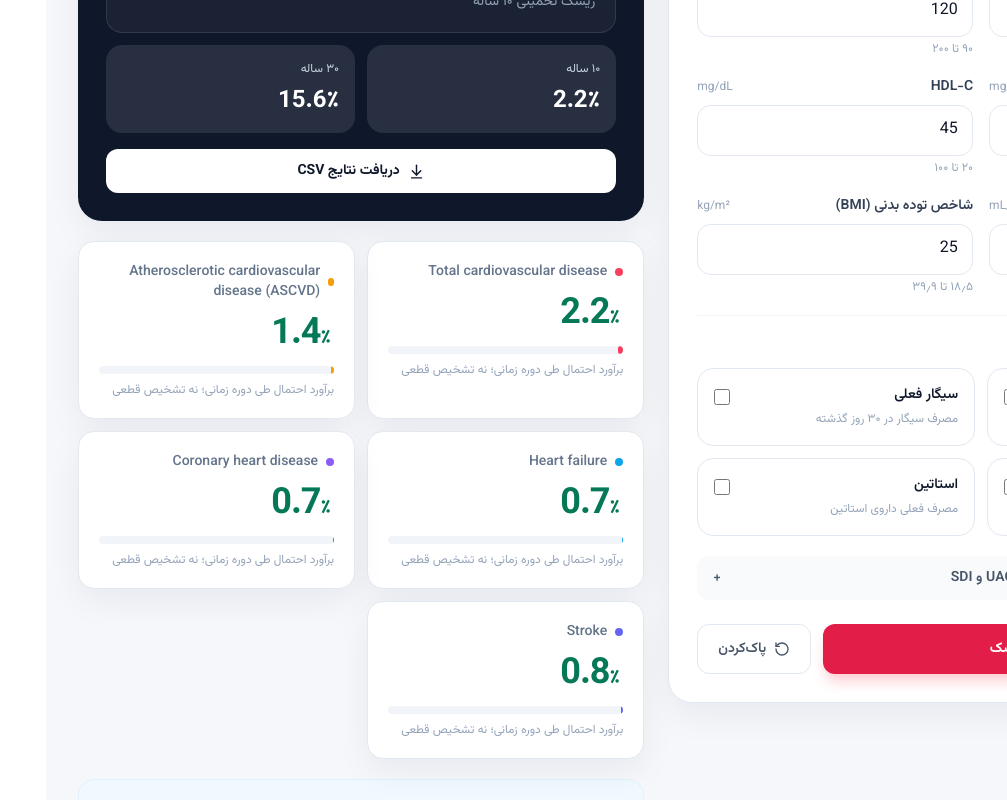
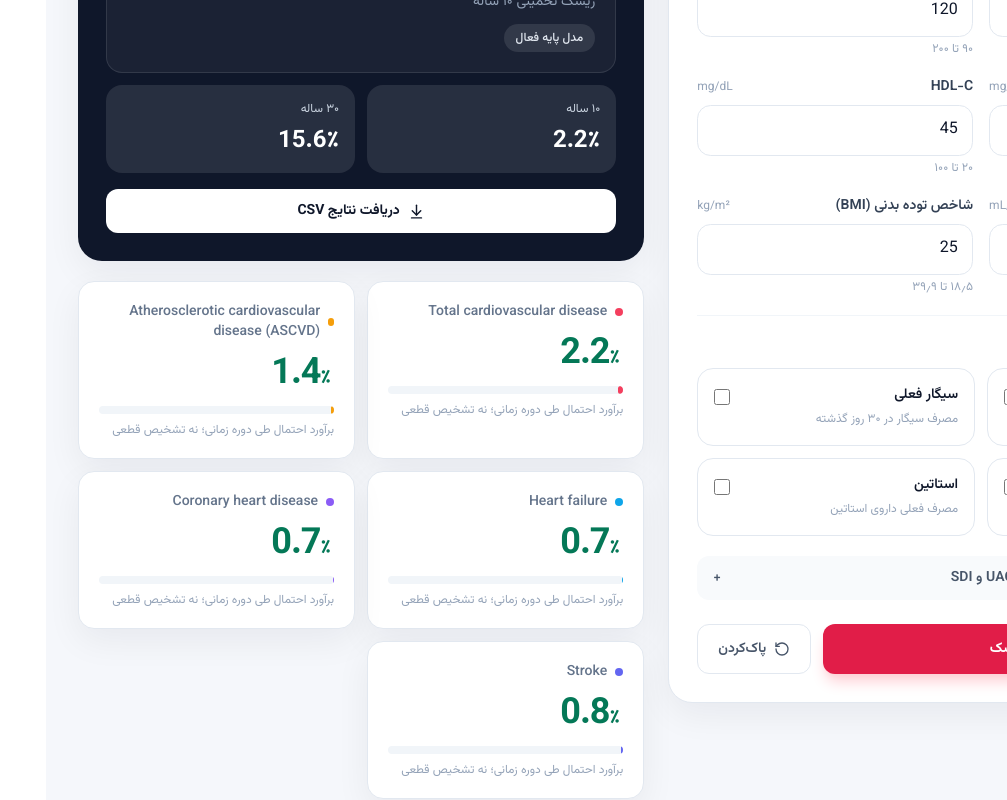
Before and after one commit to SeyedJavadMajidi/prevent-calculator, a React (Vite) app: page / in a window 1280 px wide. Both pictures are taken after a click on the button "محاسبه ریسک". Shown: the part 370-1170 px from the top of the page, without its empty margins (273-1280 px from the left). Built offline with nearby package versions, Linux system fonts and the light colour scheme.

Commit message:
Show whether base or enhanced PREVENT model is active

```diff
--- a/src/App.jsx
+++ b/src/App.jsx
@@ -185,6 +185,7 @@ export default function App() {
             <div className="text-sm text-slate-300">{activeOutcome.label}</div>
             {result ? <div className="mt-2 text-4xl font-extrabold">{result.tenYear[tab].toFixed(1)}<span className="mr-1 text-xl">٪</span></div> : <div className="mt-2 text-2xl font-bold text-slate-400">—</div>}
             <div className="mt-2 text-sm text-slate-400">ریسک تخمینی ۱۰ ساله</div>
+            {result && <div className="mt-3 inline-flex rounded-full bg-white/10 px-3 py-1.5 text-xs font-medium text-slate-200">{result.model === 'enhanced-simplified' ? 'مدل تکمیلی فعال' : 'مدل پایه فعال'}</div>}
           </div>
           <div className="mt-3 grid grid-cols-2 gap-3">
             <div className="rounded-2xl bg-white/10 p-4"><div className="text-xs text-slate-300">۱۰ ساله</div><div className="mt-2 text-2xl font-bold">{result ? result.tenYear[tab].toFixed(1) + '٪' : '—'}</div></div>
```
